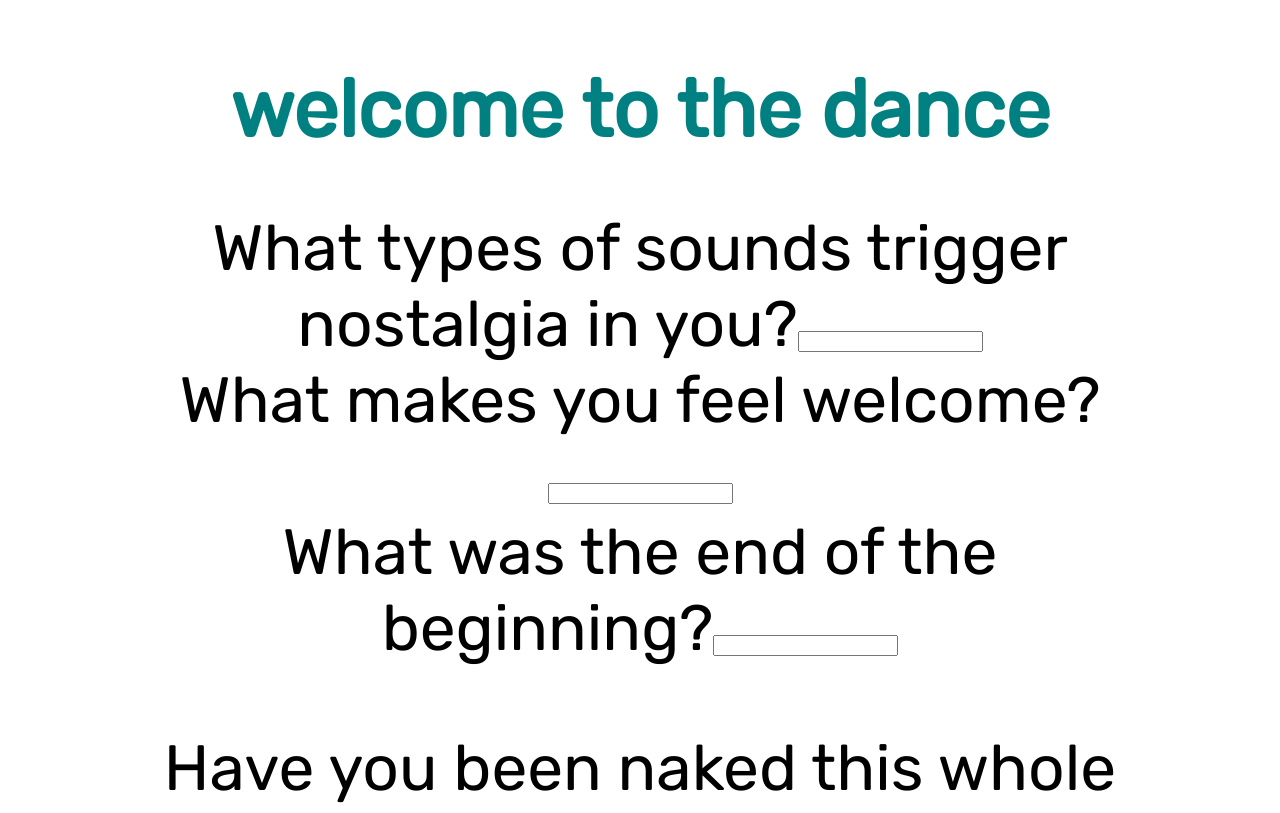
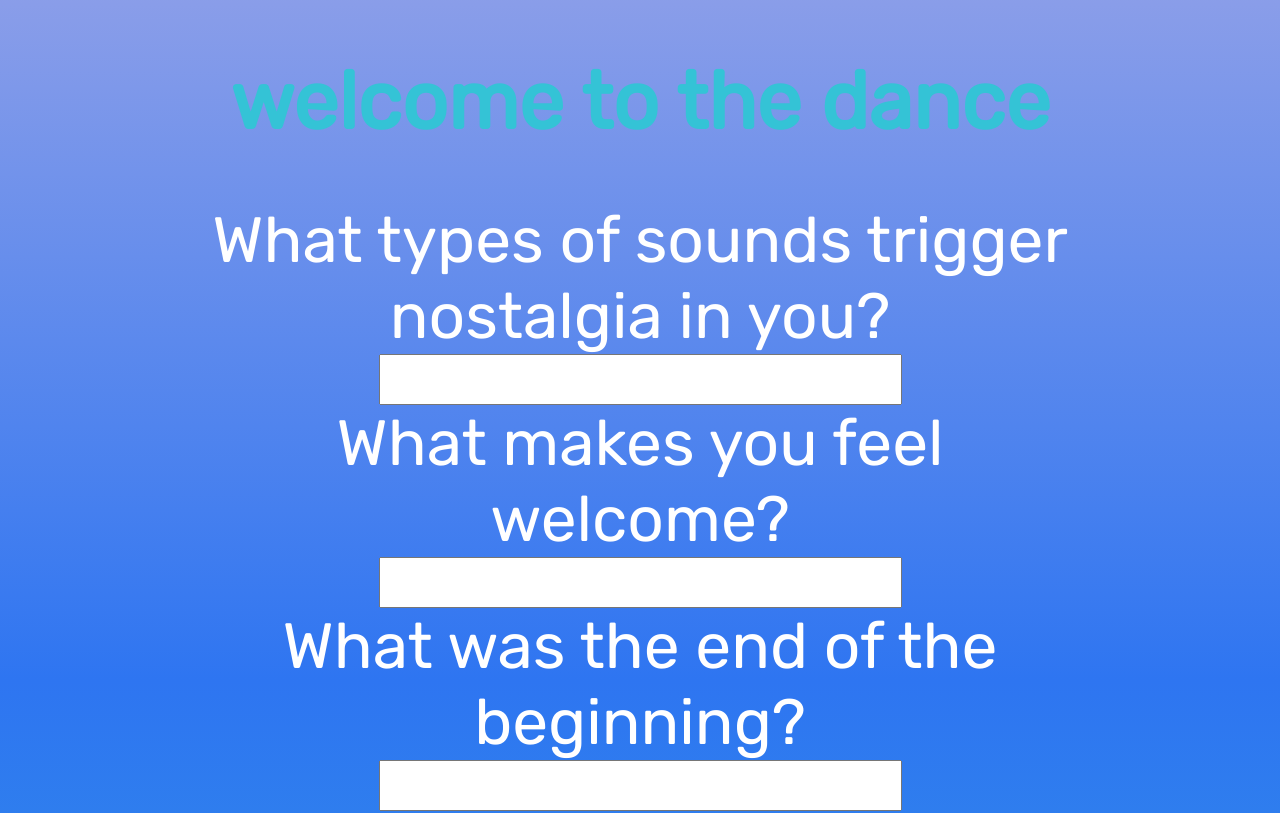
Before and after one commit to daltn/great-ghost, a Gatsby app: page / in a window 1280 px wide. Shown: the top 813 px of the page. Built offline with nearby package versions, Linux system fonts and the light colour scheme.

Commit message:
add gradient animation

```diff
--- a/src/pages/index.css
+++ b/src/pages/index.css
@@ -11,6 +11,7 @@
   overflow: hidden;
   background-color: black;
 }
+
 .vimeo-wrapper iframe {
   width: 100vw;
   height: 56.25vw; /* Given a 16:9 aspect ratio, 9/16*100 = 56.25 */
@@ -23,19 +24,23 @@
 }
 
 #bod {
-  position: absolute;
+  position: flex;
   font-family: 'Rubik', sans-serif;
+  color: white;
   text-align: center;
   font-size: 8vh;
-  top: 1vh;
-  bottom: 2vh;
-  right: 12vw;
-  left: 12vw;
+  padding: 0vh 15vw 2vh 15vw;
 }
 
 h1 {
   font-size: 10vh;
-  color: teal;
+  color: #34c3d6;
+}
+
+.formInput {
+  display: block;
+  margin: auto;
+  font-size: 5vh;
 }
 
 .normForm {
@@ -46,3 +51,47 @@ h1 {
 .fadeOut {
   opacity: 0;
 }
+
+body {
+  background: linear-gradient(#d9c0e2, #2e75f1, #34c3d6, #dd5fd7);
+  background-size: 300% 300%;
+  -webkit-animation: Gradient 30s ease-in-out infinite;
+  -moz-animation: Gradient 30s ease-in-out infinite;
+  animation: Gradient 30s ease-in-out infinite;
+}
+
+@-webkit-keyframes Gradient {
+  0% {
+    background-position: 51% 0%;
+  }
+  50% {
+    background-position: 50% 100%;
+  }
+  100% {
+    background-position: 51% 0%;
+  }
+}
+
+@-moz-keyframes Gradient {
+  0% {
+    background-position: 51% 0%;
+  }
+  50% {
+    background-position: 50% 100%;
+  }
+  100% {
+    background-position: 51% 0%;
+  }
+}
+
+@keyframes Gradient {
+  0% {
+    background-position: 51% 0%;
+  }
+  50% {
+    background-position: 50% 100%;
+  }
+  100% {
+    background-position: 51% 0%;
+  }
+}
--- a/src/pages/index.js
+++ b/src/pages/index.js
@@ -82,7 +82,12 @@ class Index extends Component {
             return (
               <div id="questions" key={idx}>
                 <label htmlFor="question">{ques}</label>
-                <input type="text" id={idx} onChange={this.handleChange} />
+                <input
+                  type="text"
+                  id={idx}
+                  className="formInput"
+                  onChange={this.handleChange}
+                />
               </div>
             );
           })}
```
